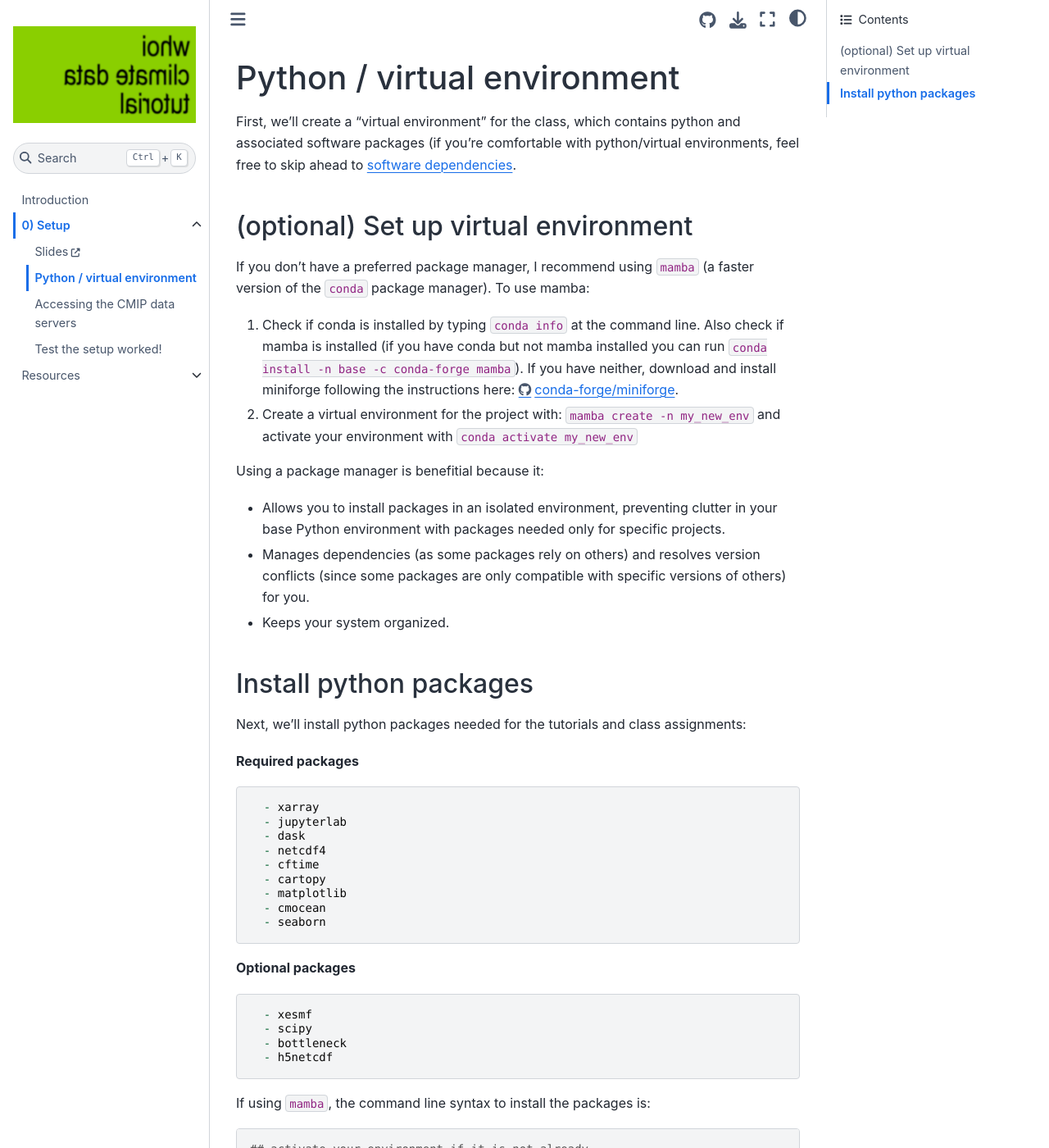
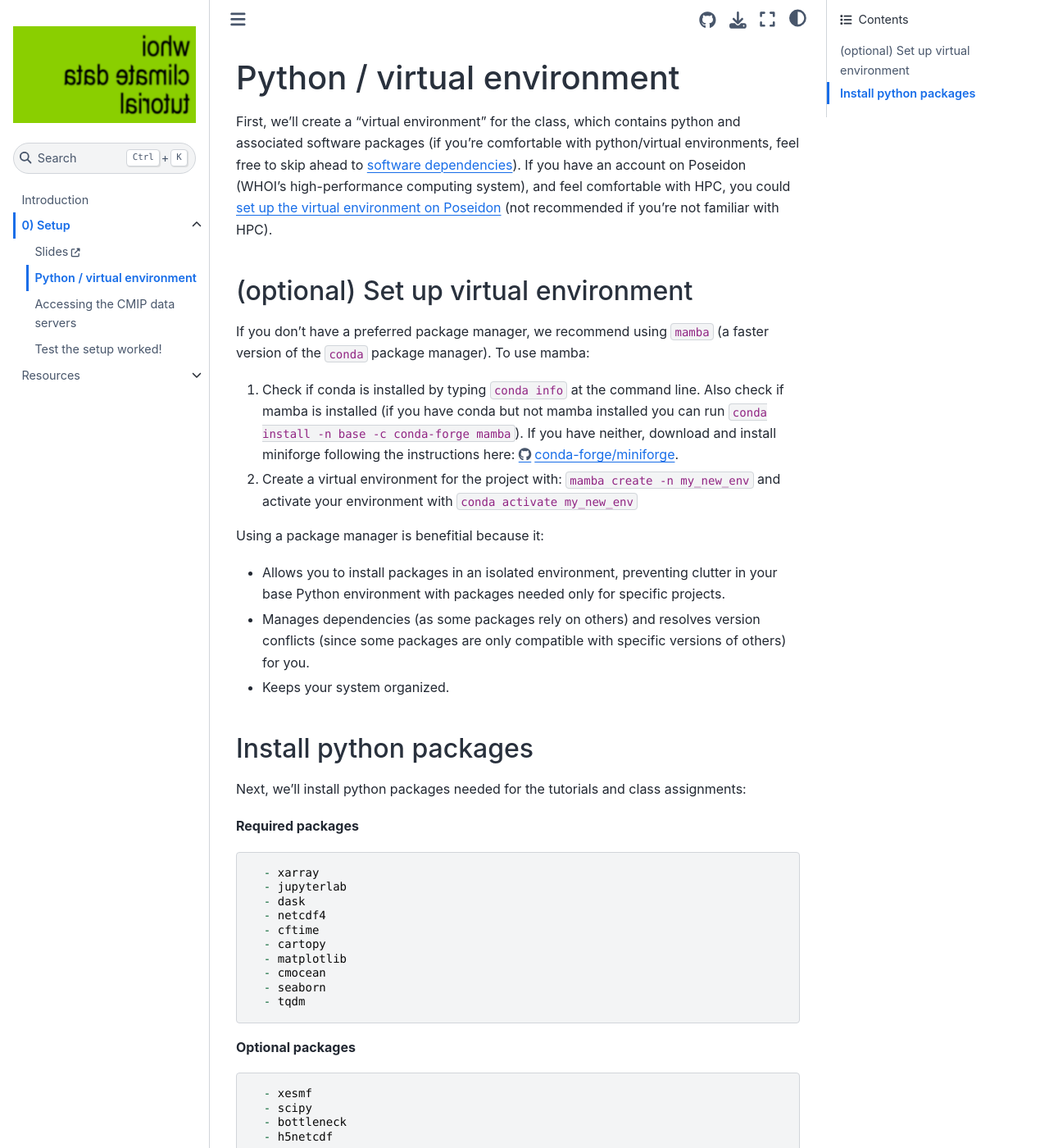
Before and after one commit to ktcarr/whoi-climate-tutorial_2025, a Jupyter Book: the page built from docs/pages/setup/setup_venv.md, in a window 1280 px wide and 1400 px high. Shown: the whole window at 82% size. Built offline with Jupyter Book 1.0.4 settings and Sphinx 7.4.7 and the Sphinx Book theme 1.1.4, drawn with Linux system fonts in a browser that asks for light colours.

Commit message:
add poseidon instructions

````diff
--- a/docs/_toc.yml
+++ b/docs/_toc.yml
@@ -39,3 +39,4 @@ chapters:
 #   - file: pages/resources/eofs.ipynb
   - file: pages/resources/ersst_cloud.ipynb
   - file: pages/resources/cesm_cloud.ipynb
+  - file: pages/resources/setup_hpc.md
--- a/docs/pages/setup/setup_venv.md
+++ b/docs/pages/setup/setup_venv.md
@@ -1,8 +1,8 @@
 # Python / virtual environment
-First, we'll create a "virtual environment" for the class, which contains python and associated software packages (if you're comfortable with python/virtual environments, feel free to skip ahead to [software dependencies](dependencies).
+First, we'll create a "virtual environment" for the class, which contains python and associated software packages (if you're comfortable with python/virtual environments, feel free to skip ahead to [software dependencies](dependencies)). If you have an account on Poseidon (WHOI's high-performance computing system), and feel comfortable with HPC, you could [set up the virtual environment on Poseidon](../resources/setup_hpc.md) (not recommended if you're not familiar with HPC).
 
 ## (optional) Set up virtual environment
-If you don't have a preferred package manager, I recommend using ```mamba``` (a faster version of the ```conda``` package manager). To use mamba:
+If you don't have a preferred package manager, we recommend using ```mamba``` (a faster version of the ```conda``` package manager). To use mamba:
 1. Check if conda is installed by typing ```conda info``` at the command line. Also check if mamba is installed (if you have conda but not mamba installed you can run ```conda install -n base -c conda-forge mamba```). If you have neither, download and install miniforge following the instructions here: [https://github.com/conda-forge/miniforge](https://github.com/conda-forge/miniforge).
 
 2. Create a virtual environment for the project with: ```mamba create -n my_new_env``` and activate your environment with ```conda activate my_new_env```
@@ -27,6 +27,7 @@ Next, we'll install python packages needed for the tutorials and class assignmen
   - matplotlib
   - cmocean
   - seaborn
+  - tqdm
 ```
 
 **Optional packages**
@@ -43,7 +44,7 @@
 mamba activate my_new_env
 
 ## install required dependencies
-mamba install -c conda-forge xarray jupyterlab dask netcdf4 cftime cartopy matplotlib cmocean seaborn
+mamba install -c conda-forge xarray jupyterlab dask netcdf4 cftime cartopy matplotlib cmocean seaborn tqdm
 
 ## install optional dependencies
 mamba install -c conda-forge xesmf scipy bottleneck h5netcdf
````
Also changed, not shown: docs/pages/resources/setup_hpc.md (added, +7 -0 lines), docs/pages/setup/connect_to_server.md (+3 -0 lines), 1 other file.
